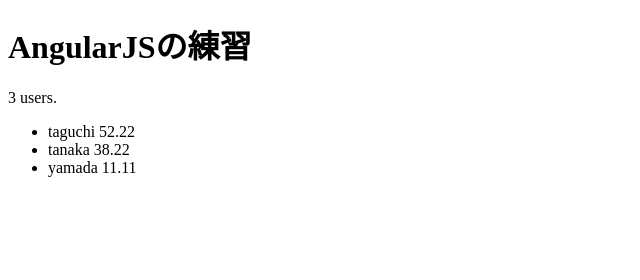
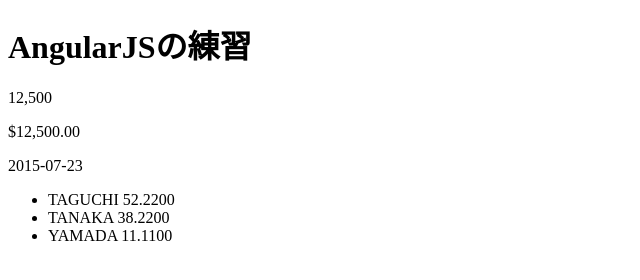
Before and after one commit to ykws/di_AngularJS, a plain HTML site: page index.html in a window 1280 px wide. Shown: the whole page, without its empty margins (0-640 px from the left). Drawn offline with nearby package versions, Linux system fonts and the light colour scheme.

Commit message:
フィルターを使ってみよう
$scope が使えるか試したらできた。
スコープを限定したい場合は変更前のようにインスタンスに紐付ける感じか。

```diff
--- a/index.html
+++ b/index.html
@@ -8,11 +8,13 @@
 </head>
 <body>
     <h1>AngularJSの練習</h1>
-    <div ng-controller="myAppController as myAppCtrl">
-        <p>{{myAppCtrl.users.length}} users.</p>
+    <div ng-controller="myAppController">
+        <p>{{25 * 500|number}}</p>
+        <p>{{25 * 500|currency}}</p>
+        <p>{{today|date:'yyyy-MM-dd'}}</p>
         <ul>
-            <li ng-repeat="user in myAppCtrl.users">
-                {{user.name}} {{user.score}}
+            <li ng-repeat="user in users">
+                {{user.name|uppercase}} {{user.score|number:4}}
             </li>
         </ul>
     </div>
--- a/myscript.js
+++ b/myscript.js
@@ -1,9 +1,9 @@
 angular.module('myApp', [])
-    .controller('myAppController', function() {
-        var myAppCtrl = this;
-        myAppCtrl.users = [
+    .controller('myAppController', function($scope) {
+        $scope.users = [
             {"name":"taguchi", "score":52.22},
             {"name":"tanaka", "score":38.22},
             {"name":"yamada", "score":11.11}
         ];
+        $scope.today = new Date();
     });
```
